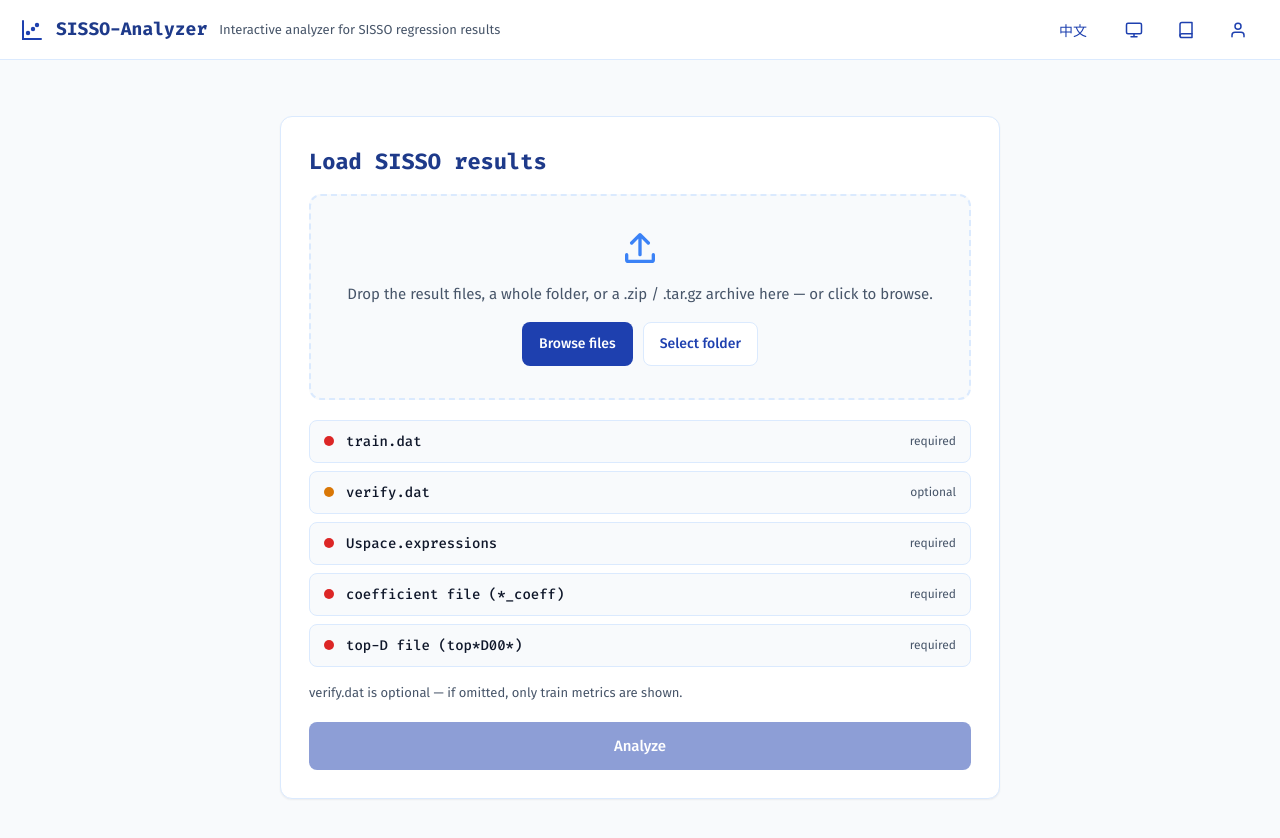
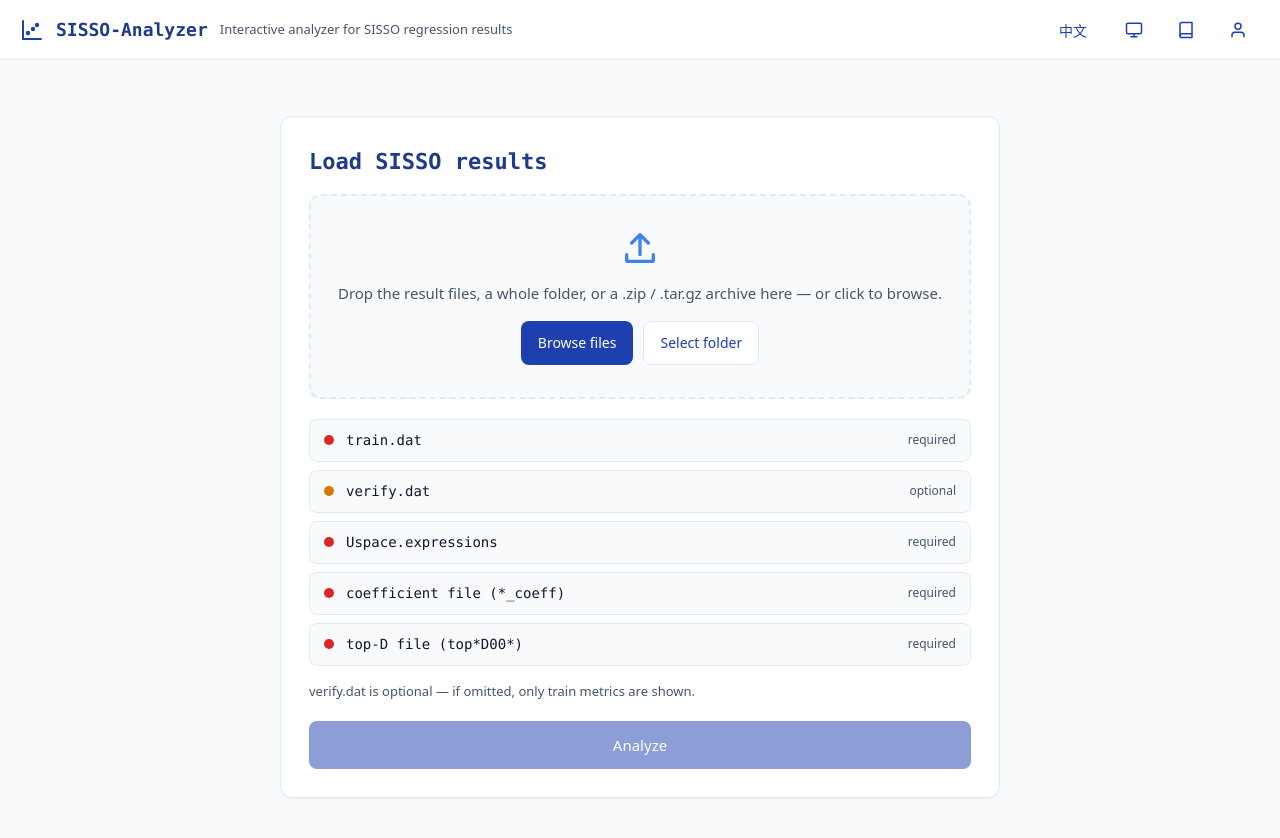
Before and after one commit to chen121760/SISSO-Analyzer, a plain HTML site: page index.html in a window 1280 px wide. Drawn offline with Linux system fonts and the light colour scheme.

Commit message:
style: unify typography with USPEX-Analyzer (system-ui + system mono stack)

```diff
--- a/css/style.css
+++ b/css/style.css
@@ -25,8 +25,8 @@
   --chart-text: #475569;
   --chart-empty: #64748b;
 
-  --font-body: "Fira Sans", system-ui, -apple-system, "Segoe UI", sans-serif;
-  --font-mono: "Fira Code", ui-monospace, "Cascadia Code", Consolas, monospace;
+  --font-body: system-ui, -apple-system, BlinkMacSystemFont, "Segoe UI", "PingFang SC", "Hiragino Sans GB", "Microsoft YaHei UI", "Microsoft YaHei", "Noto Sans CJK SC", "Noto Sans SC", sans-serif;
+  --font-mono: ui-monospace, "SFMono-Regular", "Cascadia Code", "Consolas", "Liberation Mono", monospace;
 
   --radius: 8px;
   --radius-sm: 6px;
--- a/index.html
+++ b/index.html
@@ -18,12 +18,6 @@
       }
     })();
   </script>
-  <link rel="preconnect" href="https://fonts.googleapis.com" />
-  <link rel="preconnect" href="https://fonts.gstatic.com" crossorigin />
-  <link
-    href="https://fonts.googleapis.com/css2?family=Fira+Code:wght@400;500;600;700&family=Fira+Sans:wght@300;400;500;600;700&display=swap"
-    rel="stylesheet"
-  />
   <link rel="stylesheet" href="css/style.css" />
 </head>
 <body>
--- a/js/app.js
+++ b/js/app.js
@@ -90,6 +90,7 @@
       identity: v("--chart-identity", "#94a3b8"),
       chartText: v("--chart-text", "#475569"),
       chartEmpty: v("--chart-empty", "#64748b"),
+      font: v("--font-body", "sans-serif"),
     };
     return themeColors;
   }
@@ -1024,6 +1025,7 @@
     var option = {
       animation: true,
       color: [C.train, C.verify],
+      textStyle: { fontFamily: C.font },
       tooltip: {
         trigger: "item",
         formatter: function (params) {
```
